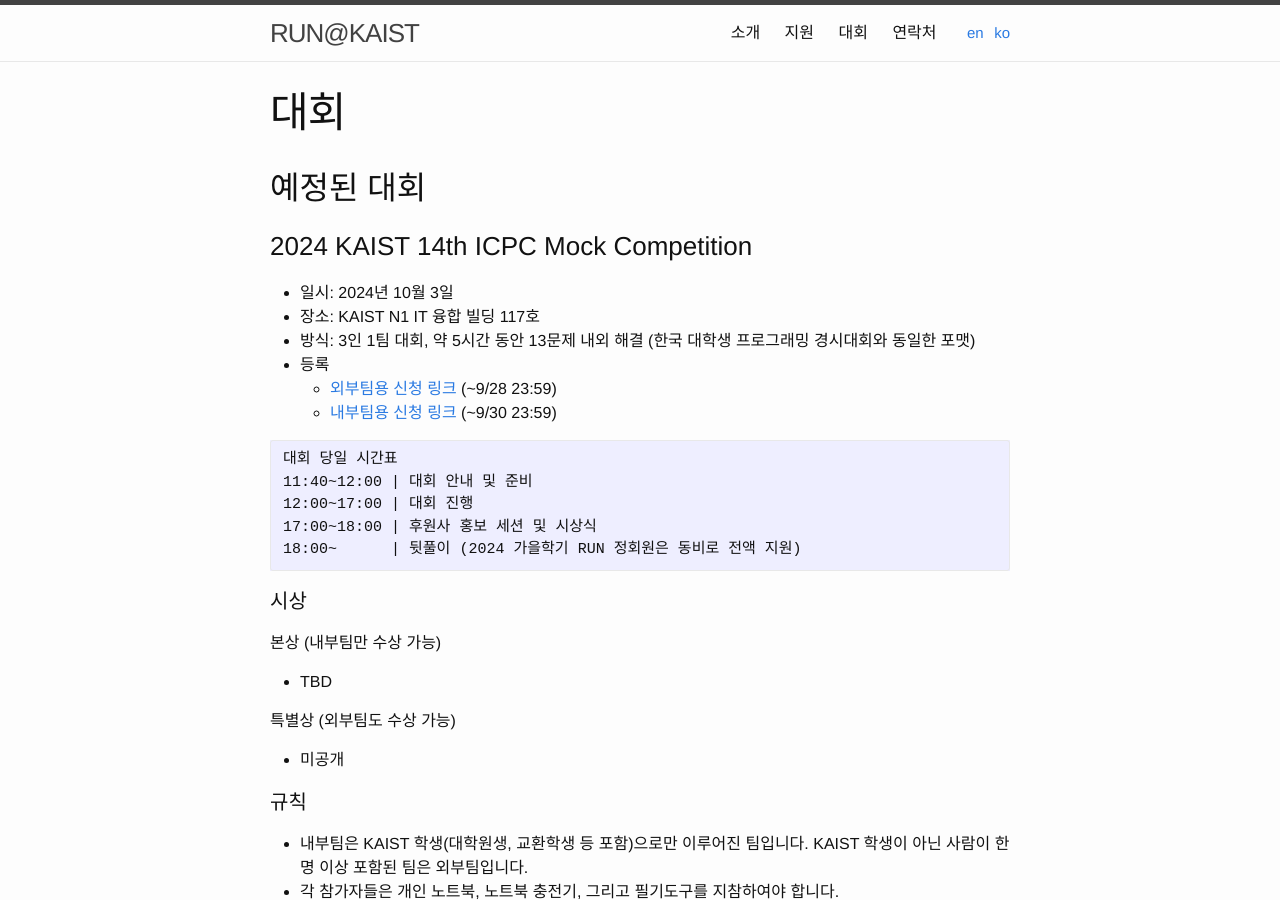
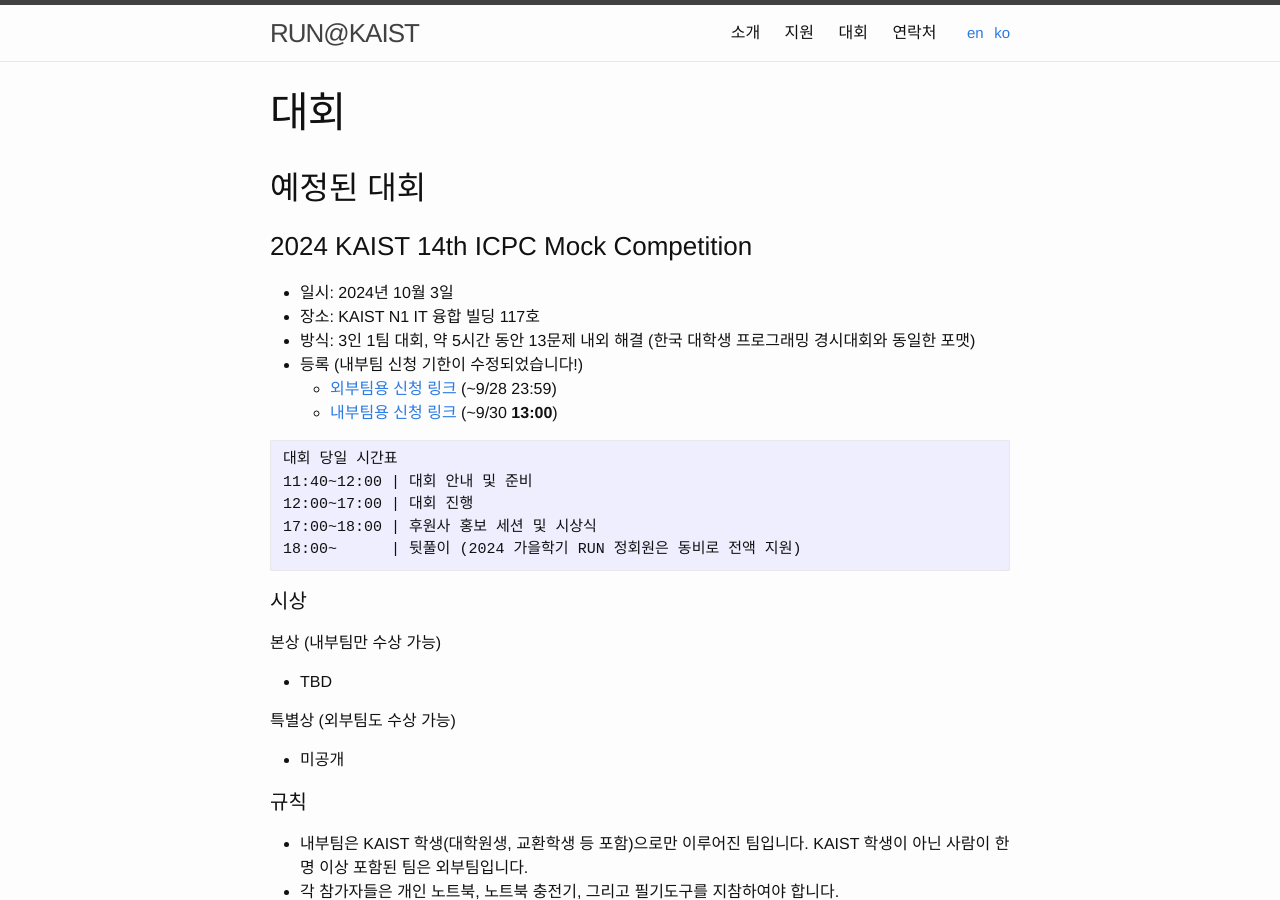
Before and after one commit to RUN-KAIST/kaist.run, a Jekyll site: the page built from contests/ko.md, in a window 1280 px wide and 900 px high. Built offline with Jekyll 4.4.1, drawn with Linux system fonts in a browser that asks for light colours.

Commit message:
Update ko.md

````diff
--- a/contests/ko.md
+++ b/contests/ko.md
@@ -13,9 +13,9 @@ order: 3
 * 일시: 2024년 10월 3일
 * 장소: KAIST N1 IT 융합 빌딩 117호
 * 방식: 3인 1팀 대회, 약 5시간 동안 13문제 내외 해결 (한국 대학생 프로그래밍 경시대회와 동일한 포맷)
-* 등록
+* 등록 (내부팀 신청 기한이 수정되었습니다!)
     * [외부팀용 신청 링크](https://forms.gle/JsCjZjH349zPySBj8) (~9/28 23:59)
-    * [내부팀용 신청 링크](https://forms.gle/eXHjDzBoHeHuGmjEA) (~9/30 23:59)
+    * [내부팀용 신청 링크](https://forms.gle/eXHjDzBoHeHuGmjEA) (~9/30 **13:00**)
 
 ```
 대회 당일 시간표
````
